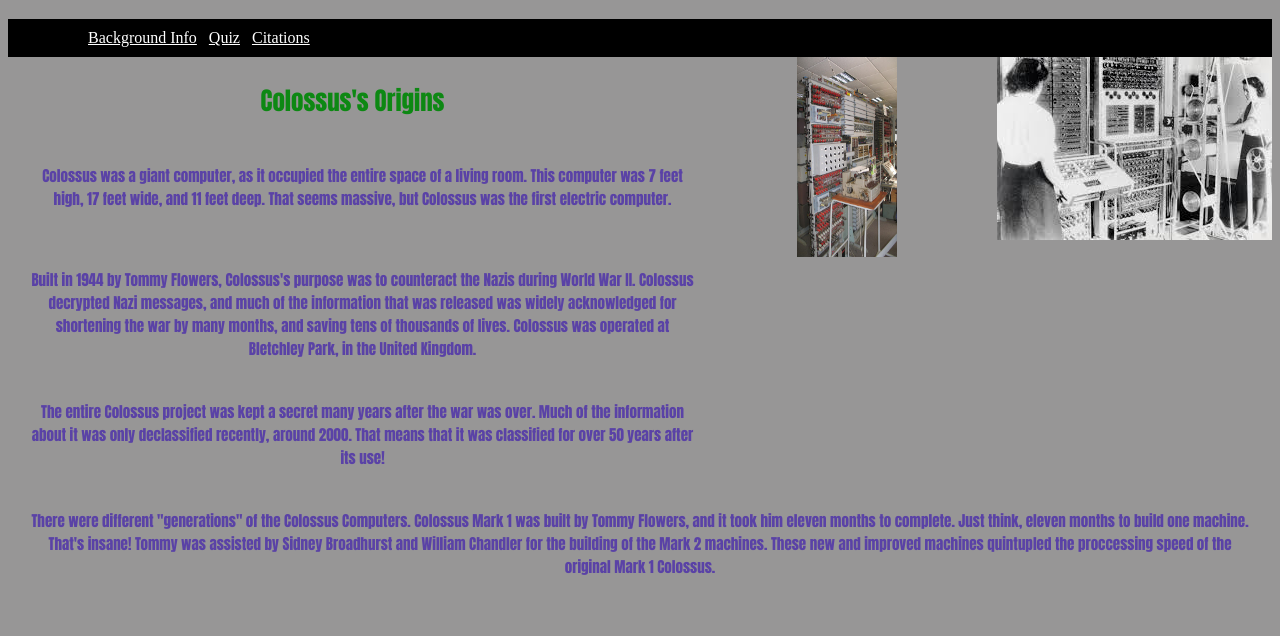
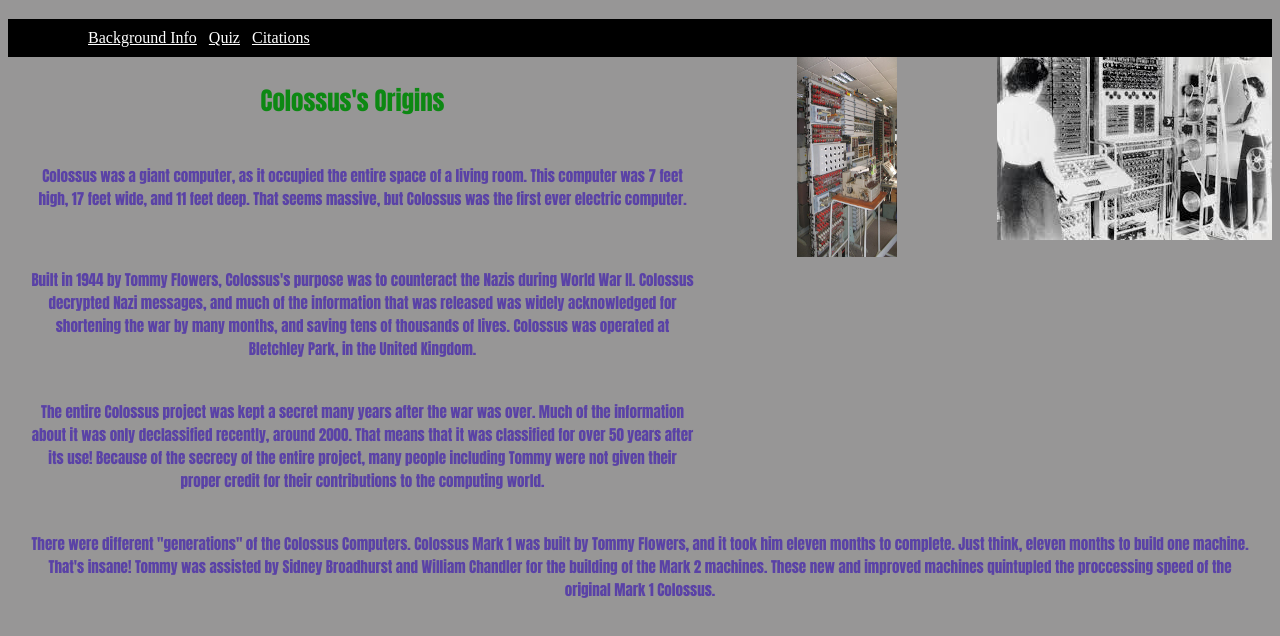
Before and after one commit to Unknown0verlord/research_website, a plain HTML site: page index.html in a window 1280 px wide. Shown: the part 116-752 px from the top of the page. Drawn offline with Linux system fonts and the light colour scheme.

Commit message:
Added new information to the pages

```diff
--- a/index.html
+++ b/index.html
@@ -37,7 +37,7 @@
     <p2>
       Colossus was a giant computer, as it occupied the entire space of a living room.
        This computer was 7 feet high, 17 feet wide, and 11 feet deep. That seems massive,
-       but Colossus was the first electric computer.</p2>
+       but Colossus was the first ever electric computer.</p2>
   </div>
   &nbsp;
   <div class="text">
@@ -53,7 +53,8 @@
     <p2>
       The entire Colossus project was kept a secret many years after the war was over. Much of the
       information about it was only declassified recently, around 2000. That means that it was classified
-      for over 50 years after its use!
+      for over 50 years after its use! Because of the secrecy of the entire project, many people including
+      Tommy were not given their proper credit for their contributions to the computing world.
     </p2>
   </div>
 
```
Also changed, not shown: citation.html (+8 -0 lines).
